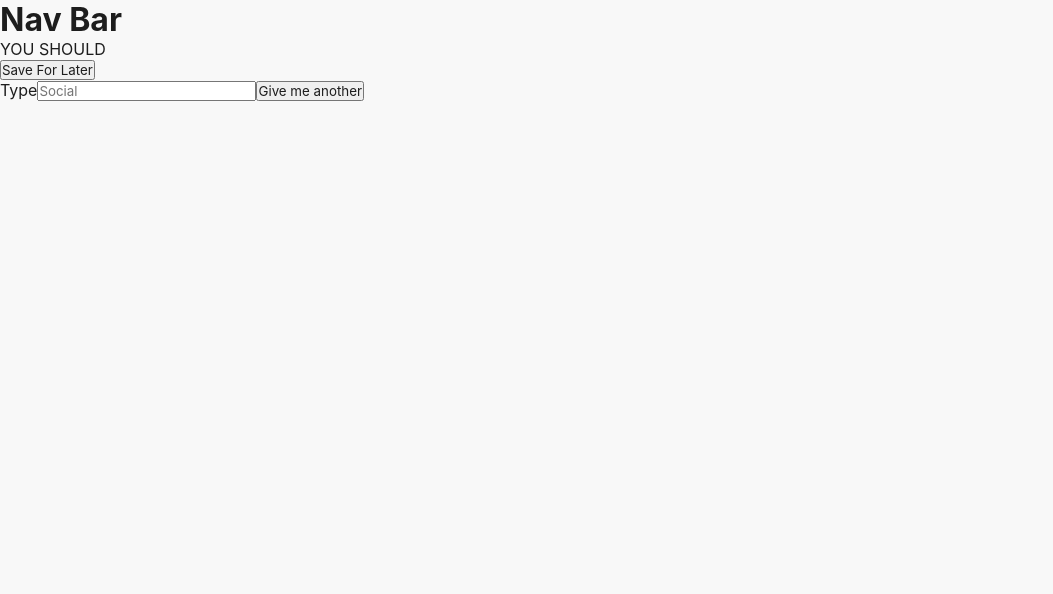
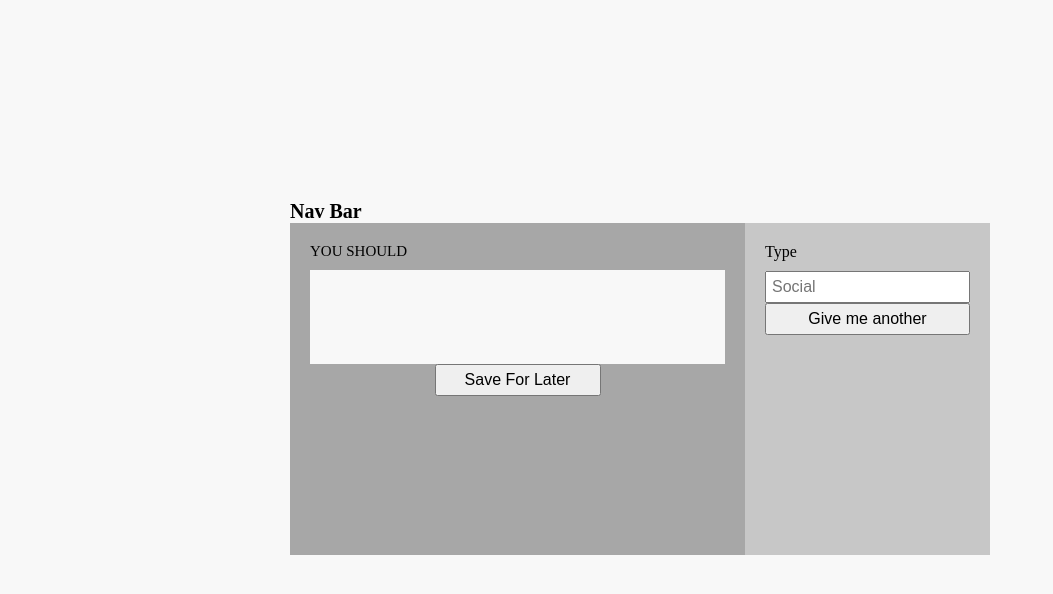
Before and after one commit to maddyrandle/What-To-Do, a React (Create React App) app: page / in a window 1280 px wide. Shown: the top 594 px of the page, without its empty margins (0-1053 px from the left). Built offline with nearby package versions, Linux system fonts and the light colour scheme; no server answers.

Commit message:
Style app

```diff
--- a/src/index.scss
+++ b/src/index.scss
@@ -1,30 +1,51 @@
 @import './scss/variables';
 @import './scss/mixins';
+@import './src/components/Nav/Nav';
+@import './src/components/Card/Card';
+@import './src/components/Activities/Activities';
+@import './src/components/Activity/Activity';
+@import './src/components/Form/Form';
 
-body,
+
 * {
   box-sizing: border-box;
-  color: $font-dark;
-  font-family: -apple-system, BlinkMacSystemFont, 'Segoe UI', 'Roboto', 'Oxygen',
-  'Ubuntu', 'Cantarell', 'Fira Sans', 'Droid Sans', 'Helvetica Neue',
-  sans-serif;
   margin: 0;
   padding: 0;
   -webkit-font-smoothing: antialiased;
 }
 
+html {
+  font-size: 62.5%;
+}
+
 body,
-html {
-   height: 100vh;
-   margin: 0;
-   width: 100%;
-   background-color: $background-light;
- }
+#root {
+  background-color: $background-light;
+  height: 100vh;
+  width: 100vw;
+}
+
+#root {
+  align-items: center;
+  display: flex;
+  justify-content: center;
+}
 
 .app-container {
-  height: 100vh;
-  margin: 0;
-  padding: 0;
-  box-sizing: border-box;
-  background-color: $background-light;
+  height: 80%;
+  width: 90%;
 }
+
+// HERE TEMPORARILY
+
+
+input {
+  font-size: 16px;
+  padding: 1rem;
+}
+
+#blockColorblindContent {
+  display: none;
+}
+
+@import './media-queries';
```
